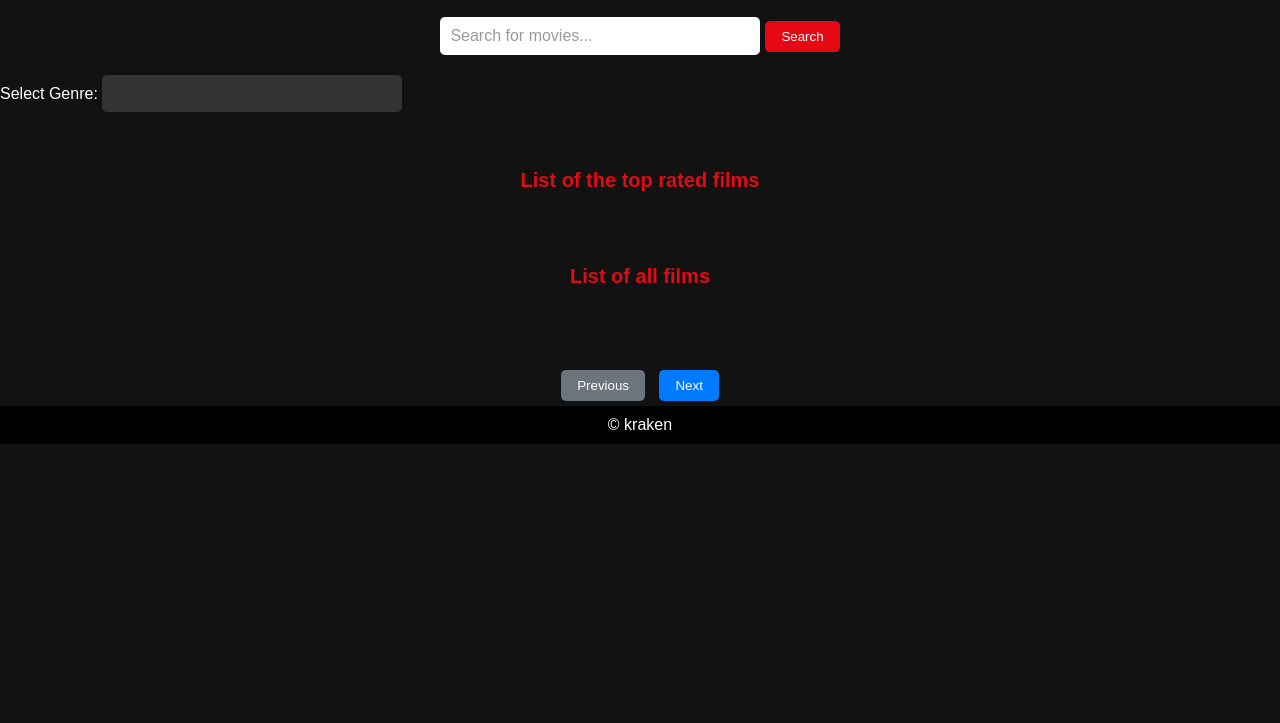
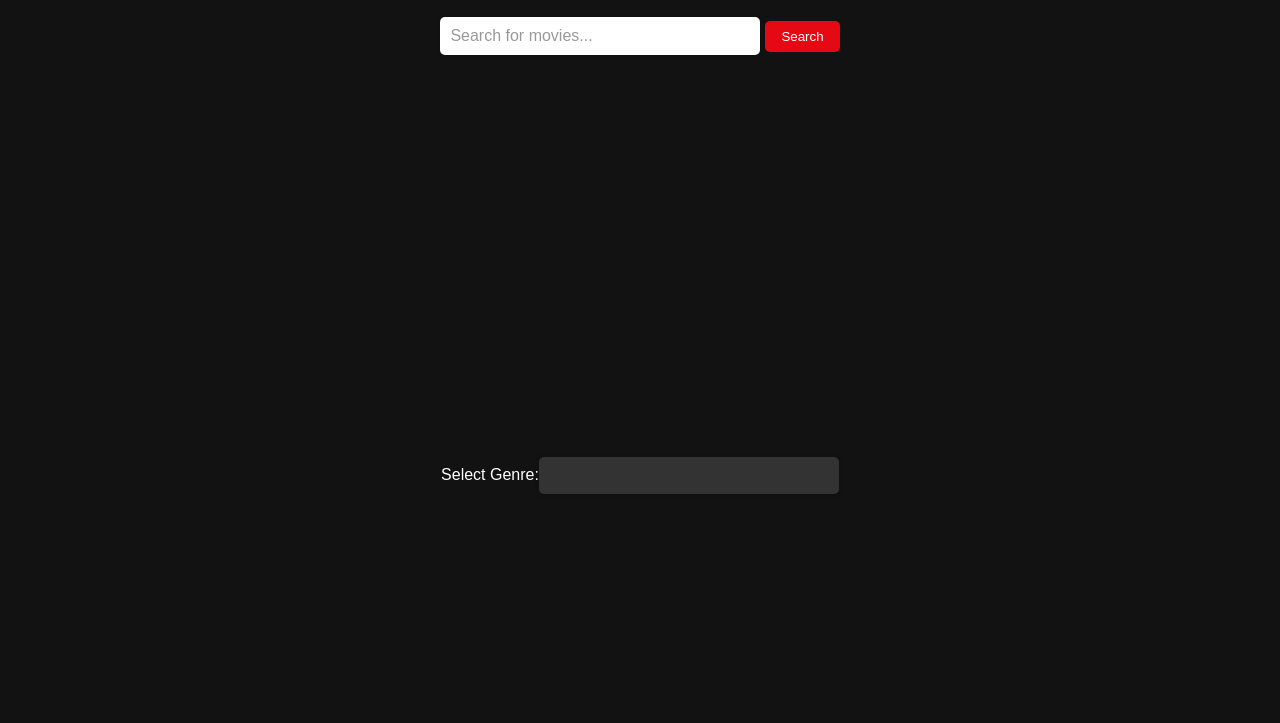
Before and after one commit to Faanilo/tp3, a plain HTML site: page index.html in a window 1280 px wide. Shown: the part 77-800 px from the top of the page. Drawn offline with Linux system fonts and the light colour scheme; no server answers.

Commit message:
update : style.css

```diff
--- a/css/style.css
+++ b/css/style.css
@@ -231,6 +231,20 @@ h1 {
 #prev-page:hover {
   background-color: #545b62;
 }
+/*genre  style */
+.genre-filter {
+  display: flex;
+  justify-content: center;
+  align-items: center;
+  height: 100vh;
+}
+.genre-filter {
+  display: flex;
+  align-items: center;
+  height: 100vh;
+  justify-content: center;
+}
+
 
 footer {
   background-color: #000000;
```
